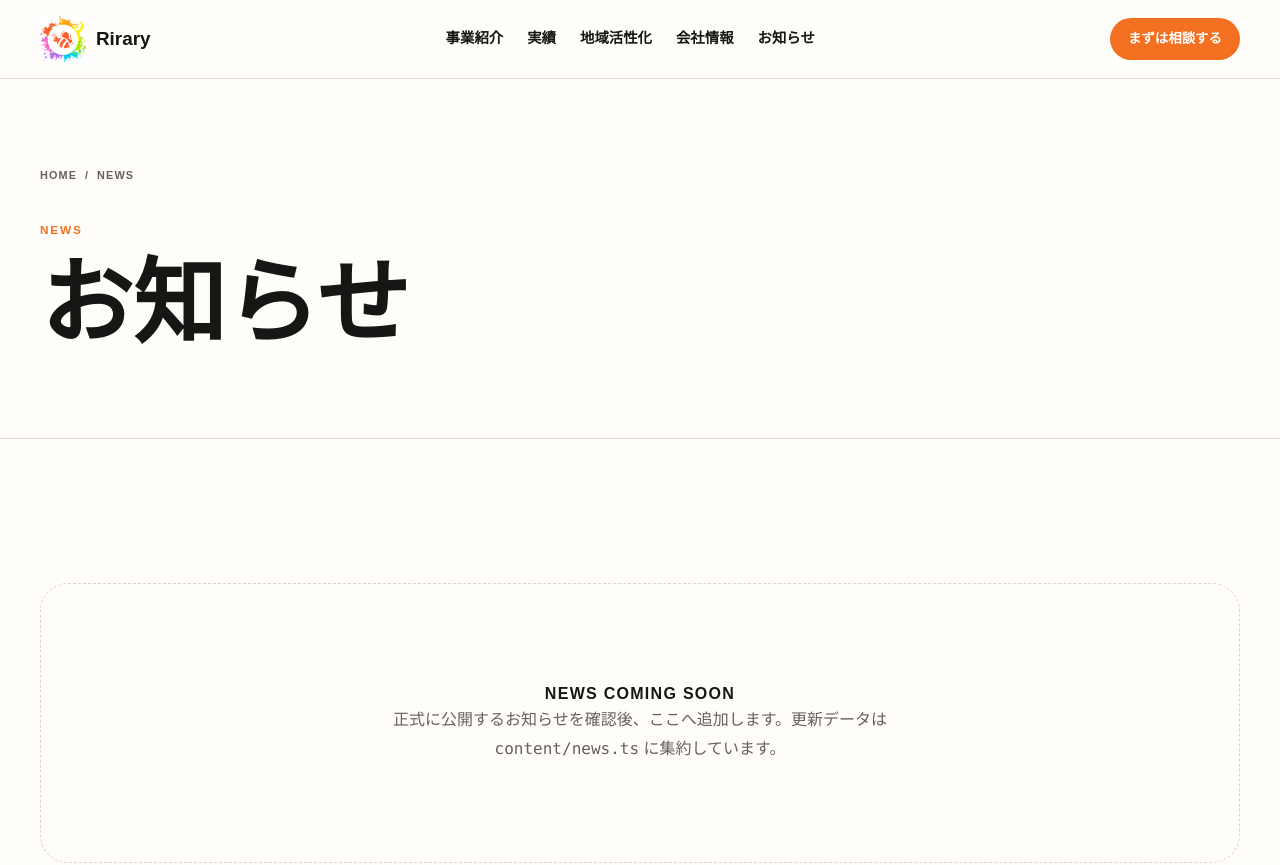
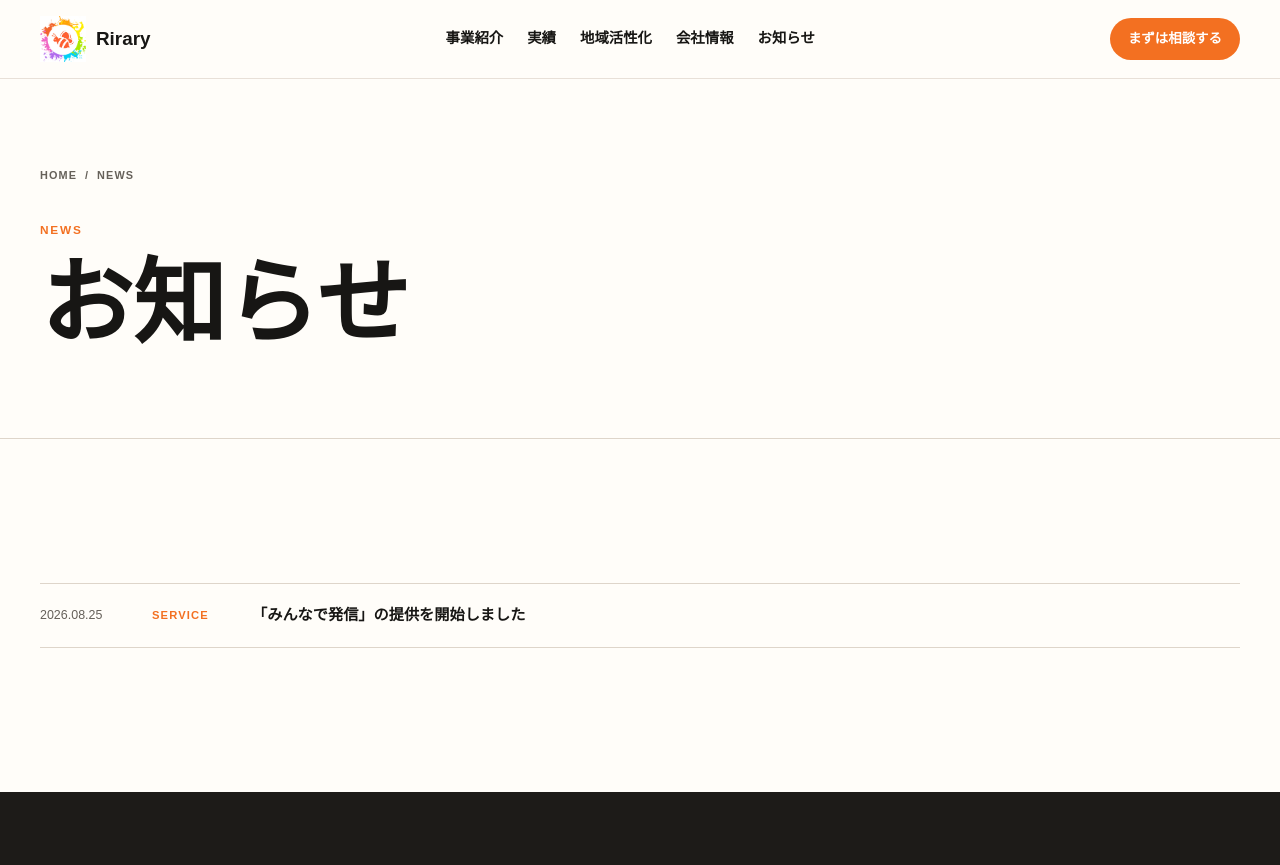
Before and after one commit to rirary2025-cloud/rirary-web, a Next.js app in the folder app/: page /news in a window 1280 px wide. Shown: the top 865 px of the page. Built offline with nearby package versions, Linux system fonts and the light colour scheme.

Commit message:
Add Minna de Hasshin release news

```diff
--- a/app/content/news.ts
+++ b/app/content/news.ts
@@ -8,6 +8,18 @@ export type NewsItem = {
 };
 
 // 正式に公開するお知らせのみ追加する。
-// v1.0は未確認のお知らせを載せず、空状態での公開を許容する。
-export const newsLaunchMode = "empty-launch-accepted" as const;
-export const news: readonly NewsItem[] = [];
+export const news: readonly NewsItem[] = [
+  {
+    slug: "minna-de-hasshin-release",
+    date: "2026-08-25",
+    category: "SERVICE",
+    title: "「みんなで発信」の提供を開始しました",
+    summary:
+      "LINEに写真とひと言を送るだけで、複数のSNS向け投稿文を作成できる情報発信支援Webアプリ「みんなで発信」の提供を開始しました。",
+    body: [
+      "株式会社Riraryは、地域の店舗や団体の情報発信を支援するWebアプリ「みんなで発信」の提供を開始しました。",
+      "「みんなで発信」は、LINEに写真とひと言を送るだけで、Instagram・TikTok・Facebook・X・Threadsなど各SNSに合わせた投稿文とハッシュタグを作成できるサービスです。",
+      "発信担当者だけに負担が集中しないよう、店主やスタッフがそれぞれのタイミングで日常の情報を発信しやすくすることを目指しています。",
+    ],
+  },
+];
```
Also changed, not shown: 1 other file (tests, documents, lock files or other folders).
